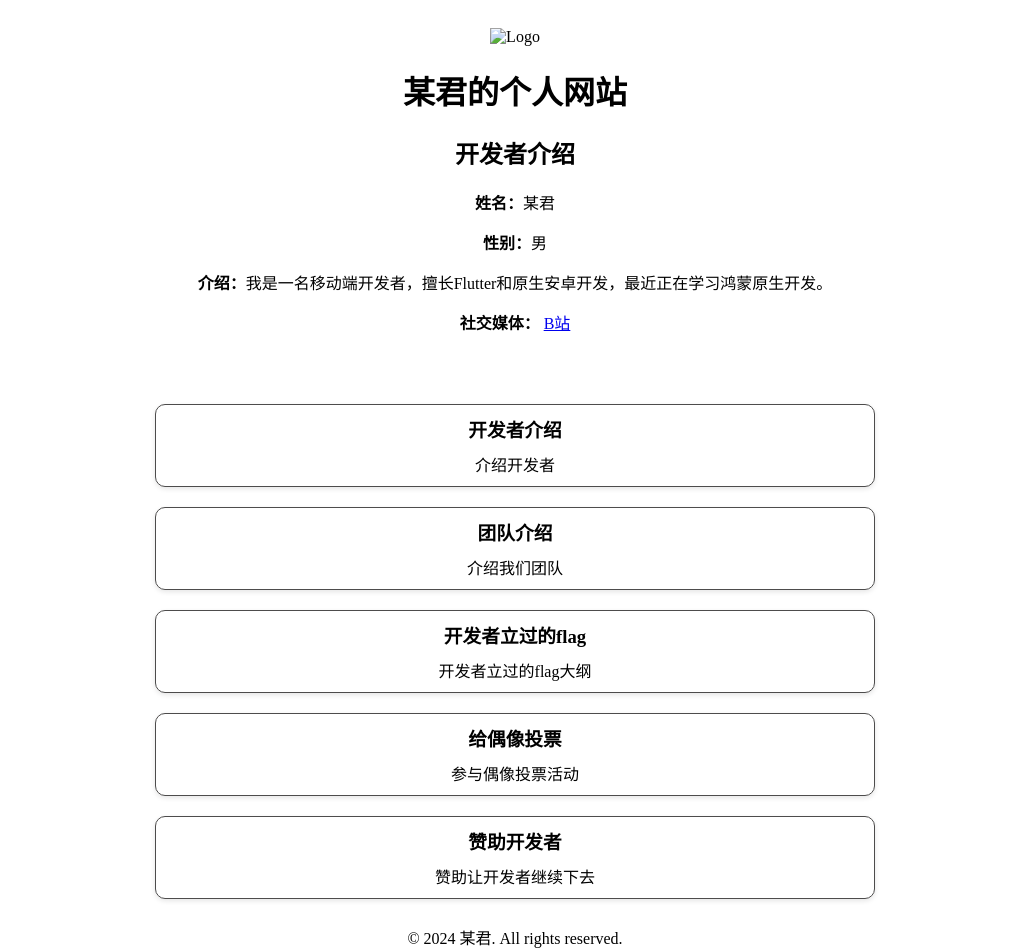
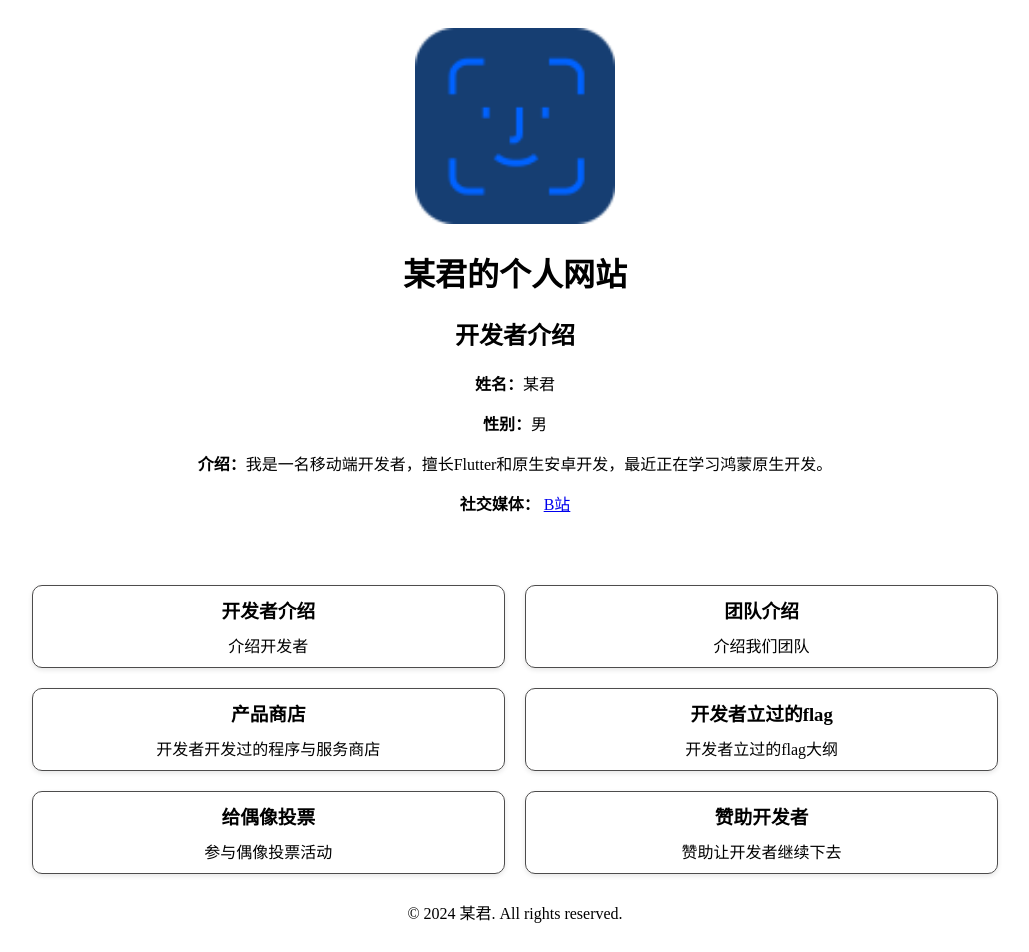
Before and after one commit to CodeDragon1990/CodeDragon1990.some.github.io, a plain HTML site: page index.html in a window 1280 px wide. Shown: the whole page, without its empty margins (125-1154 px from the left). Drawn offline with Linux system fonts and the light colour scheme.

Commit message:
CodeDragon1990.some.github.io

```diff
--- a/index.html
+++ b/index.html
@@ -10,7 +10,7 @@
     <div class="app">
         <header>
 
-            <img src="ui/Logo.png" alt="Logo" class="logo" />
+            <img src="Logo.png" alt="Logo" class="logo" />
             <div class="intro">
                 <h1>某君的个人网站</h1>
                 <h2>开发者介绍</h2>
@@ -37,6 +37,10 @@
                     <h3>团队介绍</h3>
                     <p>介绍我们团队</p>
                 </div>
+                <div class="card" onclick="goToFlagPage2()">
+                    <h3>产品商店</h3>
+                    <p>开发者开发过的程序与服务商店</p>
+                </div>
                 <div class="card" onclick="goToFlagPage()">
                     <h3>开发者立过的flag</h3>
                     <p>开发者立过的flag大纲</p>
```
